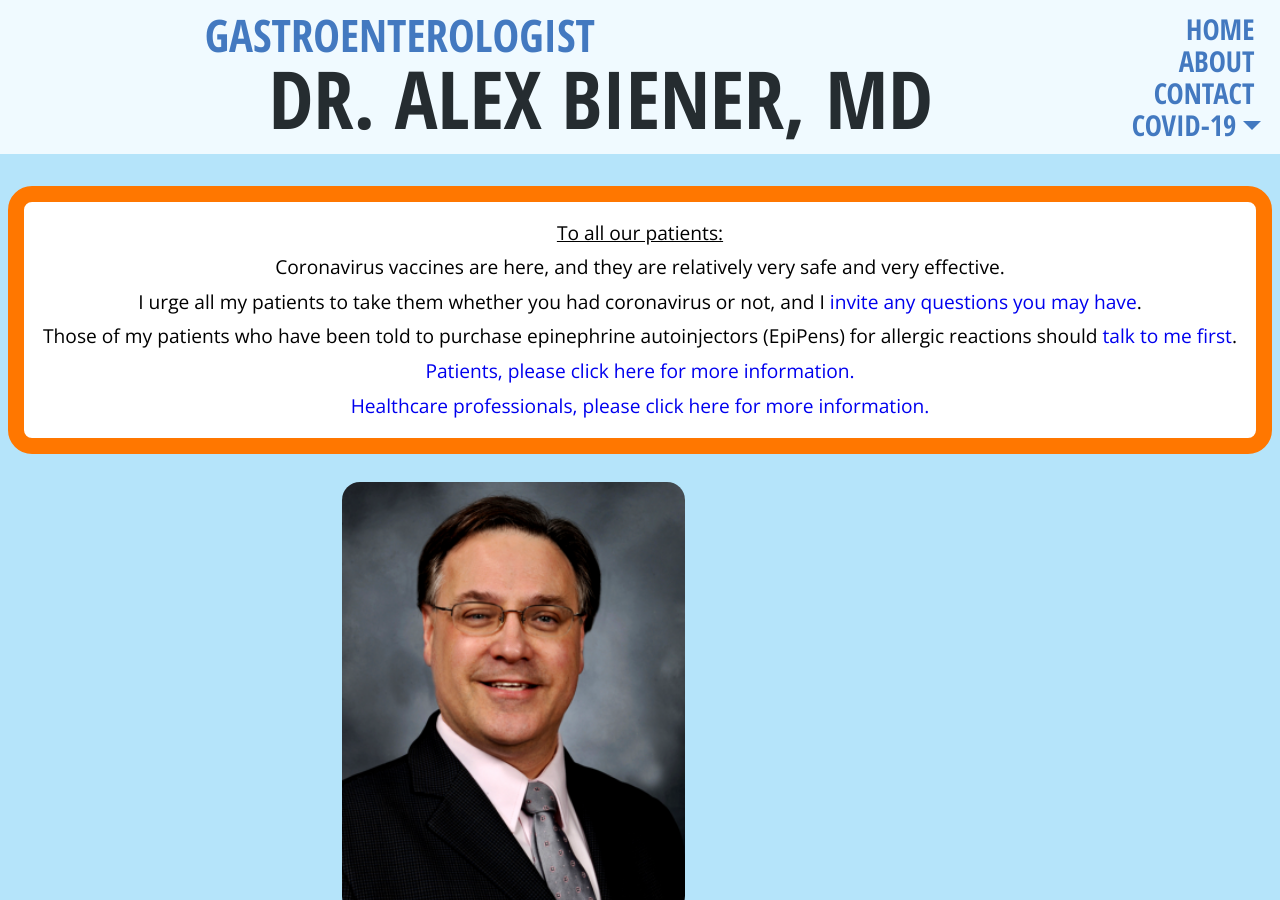
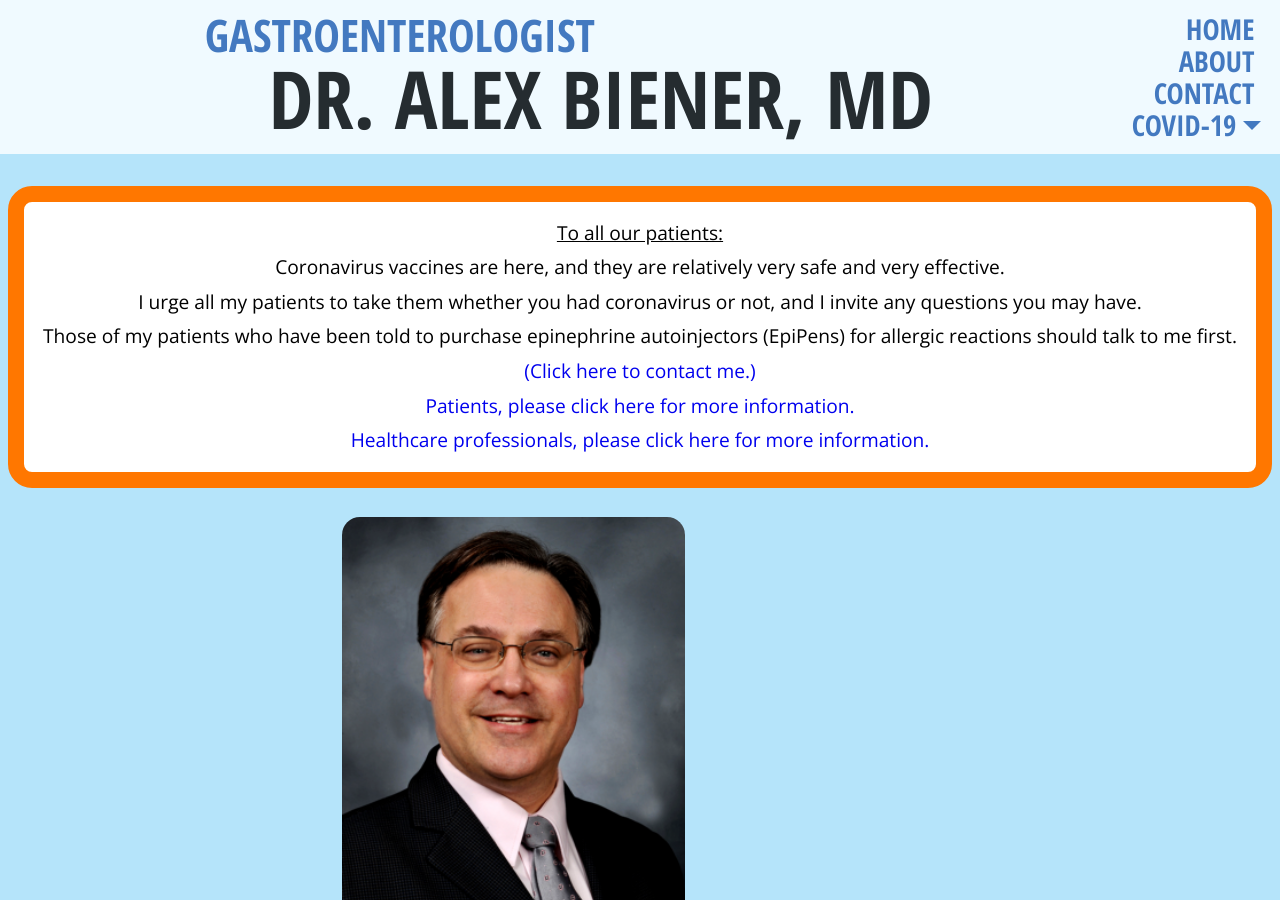
Before and after one commit to alexbienermd/alexbienermd.github.io, a Jekyll site: the page built from index.markdown, in a window 1280 px wide and 900 px high. Built offline with Jekyll 4.4.1, drawn with Linux system fonts in a browser that asks for light colours; nearby versions of some CDN libraries.

```diff
--- a/_includes/header.html
+++ b/_includes/header.html
@@ -1,8 +1,9 @@
 <div class="header">
 
   <div class="header-titles">
-    <h2>GASTROENTEROLOGIST</h2>
-    <h1>DR. ALEX BIENER, MD</h1>
+    <a href="/#home">    <h2>GASTROENTEROLOGIST</h2>
+        <h1>DR. ALEX BIENER, MD</h1>
+</a>
   </div>
 
   <div class="header-navigation">
--- a/_posts/2020-04-09-COVID-19-for-patients.markdown
+++ b/_posts/2020-04-09-COVID-19-for-patients.markdown
@@ -15,8 +15,8 @@ permalink: COVID-19-for-patients
   <h4>Information about COVID-19 vaccines</h4>
   <ul>
     <li><p>Coronavirus vaccines are here, and they are relatively very safe and very effective.<br>
-I urge all my patients to take them whether you had coronavirus or not, and I <a href="https://www.alexbienermd.com/#contact">invite any questions you may have</a>.<br>
-Those of my patients who have been told to purchase Epi-Pens for allergic reactions should <a href="https://www.alexbienermd.com/#contact">talk to me first</a>.</p></li>
+I urge all my patients to take them whether you had coronavirus or not, and I invite any questions you may have.<br>
+Those of my patients who have been told to purchase Epi-Pens for allergic reactions should talk to me first.<br><a href="https://www.alexbienermd.com/#contact">(Click here to contact me.)</a></p></li>
     <li><a href="https://www.rivervalenj.org/CivicAlerts.aspx?AID=314">Information from the Township of River Vale to its residents about the vaccine administration schedule and phases required by the CDC</a></li>
     <li><a href="https://www.cdc.gov/coronavirus/2019-ncov/vaccines/index.html">Information about COVID-19 vaccines from the CDC</a></li>
   </ul>
--- a/_posts/2020-04-28-COVID-19-for-healthcare-professionals.markdown
+++ b/_posts/2020-04-28-COVID-19-for-healthcare-professionals.markdown
@@ -3,7 +3,7 @@ layout: post
 title:  "COVID-19 RESOURCES FOR HEALTHCARE PROFESSIONALS"
 date:   2020-05-06 12:00:01 -0400
 categories: COVID-19
-permalink: COVID-19-for-professionals
+permalink: COVID-19-for-healthcare-professionals
 ---
 
 <div class="post-header">
@@ -12,7 +12,7 @@ permalink: COVID-19-for-professionals
 
 <div class="post-container">
 
-  <h4>COVID-19 vaccination apointments — information to help <u>category 1A healthcare workers</u> locate and schedule their own COVID-19 vaccinations during CDC phase 1A (through the end of January 2021)</h4>
+  <h4>COVID-19 vaccination appointments — information to help <u>category 1A healthcare workers</u> locate and schedule their own COVID-19 vaccinations during CDC phase 1A (through the end of January 2021)</h4>
   <ul>
     <li><a href="https://www.newbridgehealth.org/bergencounty-phase1a-vaccine/">Update from Bergen New Bridge Medical Center about scheduling COVID-19 vaccines for category 1A healthcare workers</a><p>Please note that this link and the link below should only be used by category 1A healthcare workers. During phase 1A (through the end of January 2021), vaccination sites will verify that you are a healthcare worker before administering the vaccine, and appropriate documentation will be required.</p></li>
     <li><a href="https://drive.google.com/file/d/1qs4QEquSKadEyPNNEKvrwj6z4IQteAnO/">List of locations in NJ where category 1A healthcare workers can make an appointment to receive COVID-19 vaccinations (<u>ONLY FOR CATEGORY 1A HEALTHCARE WORKERS through the end of January 2021</u>)</a></li>
--- a/index.markdown
+++ b/index.markdown
@@ -7,8 +7,9 @@ layout: default
 <div class="covid-alert-frontpage">
   <p><u>To all our patients:</u></p>
   <p>Coronavirus vaccines are here, and they are relatively very safe and very effective.</p>
-  <p>I urge all my patients to take them whether you had coronavirus or not, and I <a href="https://www.alexbienermd.com/#contact">invite any questions you may have</a>.</p>
-  <p>Those of my patients who have been told to purchase epinephrine autoinjectors (EpiPens) for allergic reactions should <a href="https://www.alexbienermd.com/#contact">talk to me first</a>.</p>
+  <p>I urge all my patients to take them whether you had coronavirus or not, and I invite any questions you may have.</p>
+  <p>Those of my patients who have been told to purchase epinephrine autoinjectors (EpiPens) for allergic reactions should talk to me first.</p>
+  <p><a href="https://www.alexbienermd.com/#contact">(Click here to contact me.)</a></p>
   <p><a href="https://www.alexbienermd.com/COVID-19-for-patients">Patients, please click here for more information.</a></p>
   <p><a href="https://www.alexbienermd.com/COVID-19-for-healthcare-professionals">Healthcare professionals, please click here for more information.</a></p>
 </div>
```
